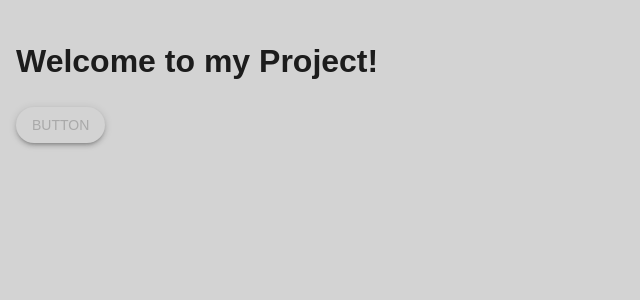
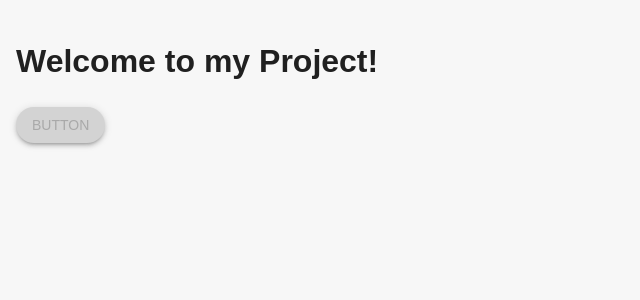
Before and after one commit to noadjamila/TechStudyFinder, a React (Create React App) app in the folder client/: page / in a window 1280 px wide. Shown: the top 300 px of the page, without its empty margins (0-640 px from the left). Built offline with nearby package versions, Linux system fonts and the light colour scheme.

Commit message:
Replace hard-coded implementation

```diff
--- a/client/src/App.tsx
+++ b/client/src/App.tsx
@@ -8,11 +8,11 @@ export default function App() {
       <CssBaseline />
 
       <Box
-        sx={{
-          backgroundColor: "lightGrey",
+        sx={(theme) => ({
+          backgroundColor: theme.palette.grey[100],
           minHeight: "100vh",
           p: 2,
-        }}
+        })}
       >
         <h1>Welcome to my Project!</h1>
         <Button />
```
